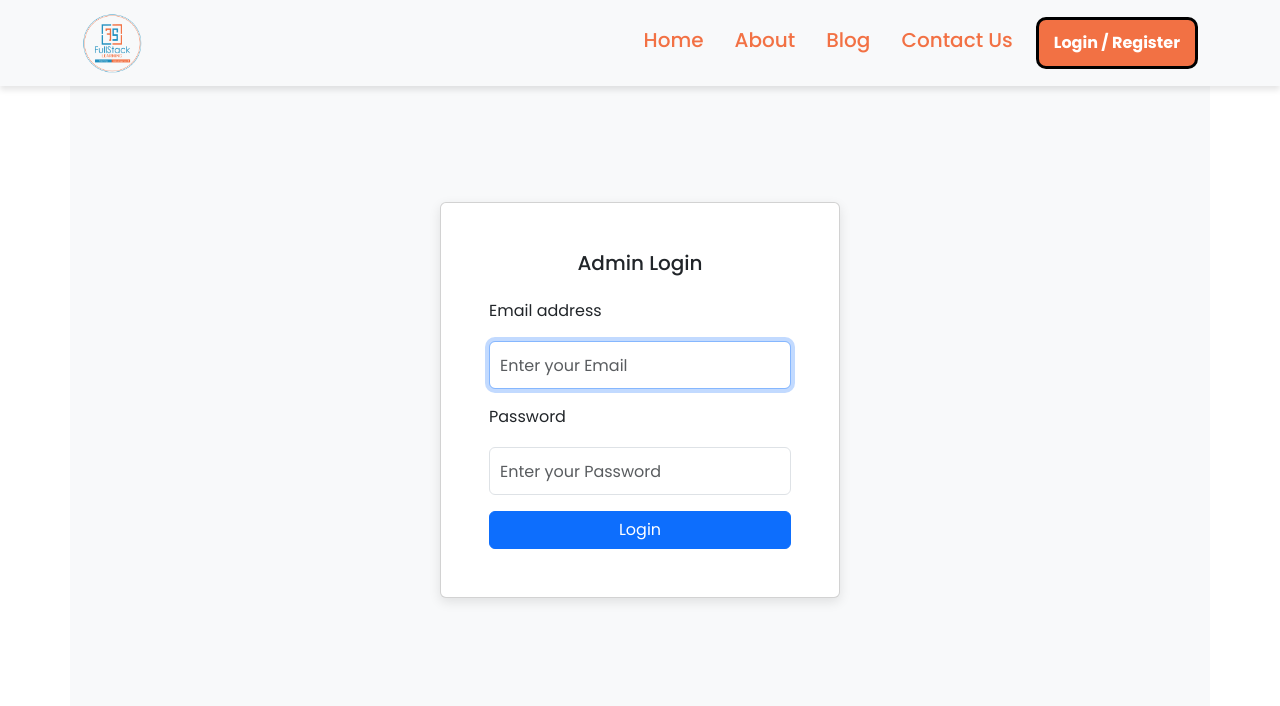
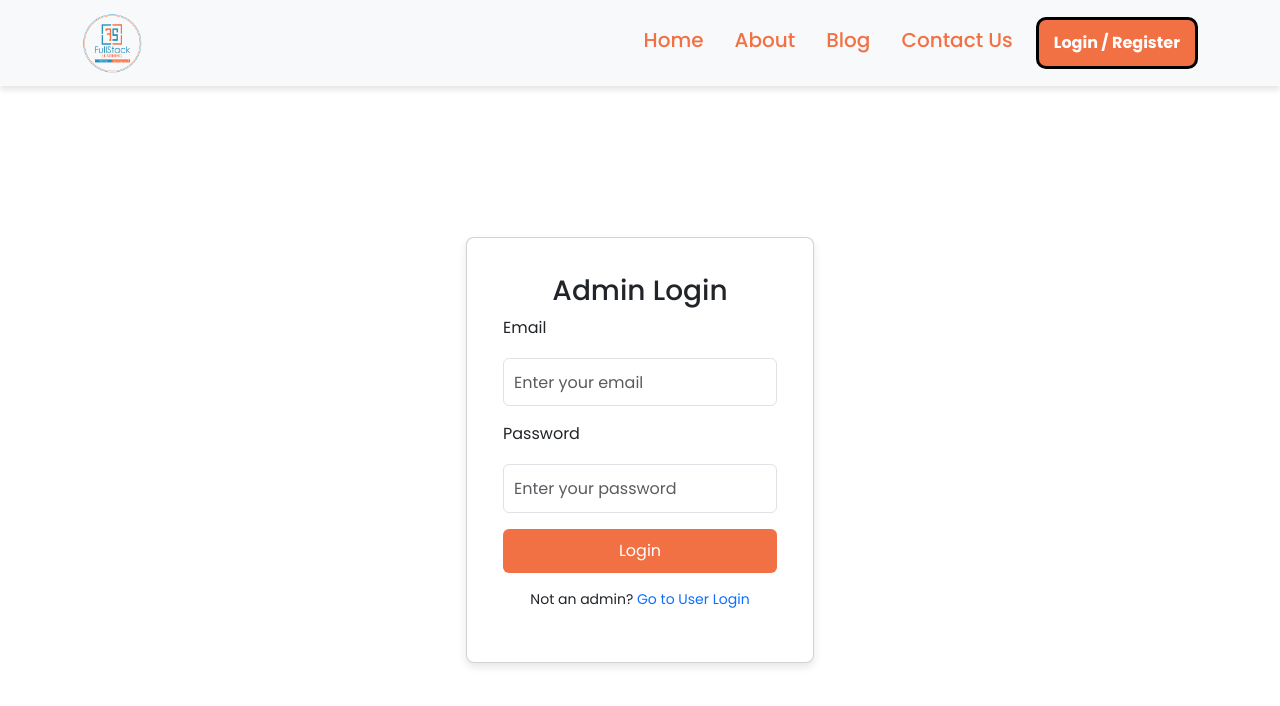
Before and after one commit to rohitjainfsl/registration-form, a React (Vite) app in the folder client/: page /admin-login in a window 1280 px wide. Shown: the top 706 px of the page. Built offline with nearby package versions, Linux system fonts and the light colour scheme; no server answers.

Commit message:
add get req for get cookie

```diff
--- a/client/src/Pages/AdminLogin.jsx
+++ b/client/src/Pages/AdminLogin.jsx
@@ -1,39 +1,86 @@
-import React, { useEffect, useRef } from 'react';
-import { Container, Form, Button, Card } from 'react-bootstrap';
-import '../styles/AdminLogin.css';
+import React, { useState } from "react";
+import { Form, Button, Container, Card, Alert, Row, Col } from "react-bootstrap";
+import { useNavigate } from "react-router-dom";
+import instance from "../axiosConfig";
 
 function AdminLogin() {
-    const emailRef = useRef(null);
+    const [email, setEmail] = useState("");
+    const [password, setPassword] = useState("");
+    const [message, setMessage] = useState("");
+    const navigate = useNavigate();
 
+    const handleSubmit = async (e) => {
+        e.preventDefault();
+
+        try {
+            const response = await instance.post("/new/adminLogin", { email, password }, { withCredentials: true });
+
+            if (response.status === 200) {
+                setMessage(response.data.message);
+                navigate("");
+            } else {
+                setMessage(response.data.message);
+            }
+        } catch (error) {
+            setMessage(
+                error.response?.data?.message || "Something went wrong. Please try again."
+            );
+        }
+    };
 
     return (
-        <Container className="admin-login-container">
-            <Card className="admin-login-card">
+        <Container className="d-flex justify-content-center align-items-center min-vh-100">
+            <Row className="w-100 justify-content-center">
+                <Col xs={12} sm={8} md={6} lg={4}>
+                    <Card className="login-card">
                         <Card.Body>
-                    <Card.Title className="admin-login-title">Admin Login</Card.Title>
-                    <Form>
-                        <Form.Group controlId="formBasicEmail" className="mb-3">
-                            <Form.Label>Email address</Form.Label>
+                            <h3 className="text-center">Admin Login</h3>
+                            <Form onSubmit={handleSubmit}>
+                                <Form.Group controlId="email" className="mb-3">
+                                    <Form.Label>Email</Form.Label>
                                     <Form.Control
                                         type="email"
-                                placeholder="Enter your Email"
-                                autoFocus
+                                        placeholder="Enter your email"
+                                        value={email}
+                                        onChange={(e) => setEmail(e.target.value)}
+                                        required
                                     />
                                 </Form.Group>
 
-                        <Form.Group controlId="formBasicPassword" className="mb-3">
+                                <Form.Group controlId="password" className="mb-3">
                                     <Form.Label>Password</Form.Label>
-                            <Form.Control type="password" placeholder="Enter your Password" />
+                                    <Form.Control
+                                        type="password"
+                                        placeholder="Enter your password"
+                                        value={password}
+                                        onChange={(e) => setPassword(e.target.value)}
+                                        required
+                                    />
                                 </Form.Group>
 
-                        <div className="admin-login-button">
-                            <Button variant="primary" type="submit">
+                                <Button type="submit" className="btn-login w-100">
                                     Login
                                 </Button>
+                            </Form>
+
+                            {message && (
+                                <Alert
+                                    variant={messageType === "success" ? "success" : "danger"}
+                                    className="mt-3 text-center"
+                                >
+                                    {message}
+                                </Alert>
+                            )}
+
+                            <div className="text-center mt-3">
+                                <p className="small">
+                                    Not an admin? <a href="/login" className="text-primary">Go to User Login</a>
+                                </p>
                             </div>
-                    </Form>
                         </Card.Body>
                     </Card>
+                </Col>
+            </Row>
         </Container>
     );
 }
```
Also changed, not shown: 2 other files (tests, documents, lock files or other folders). Lines whose indentation alone changed are shown as unchanged.
